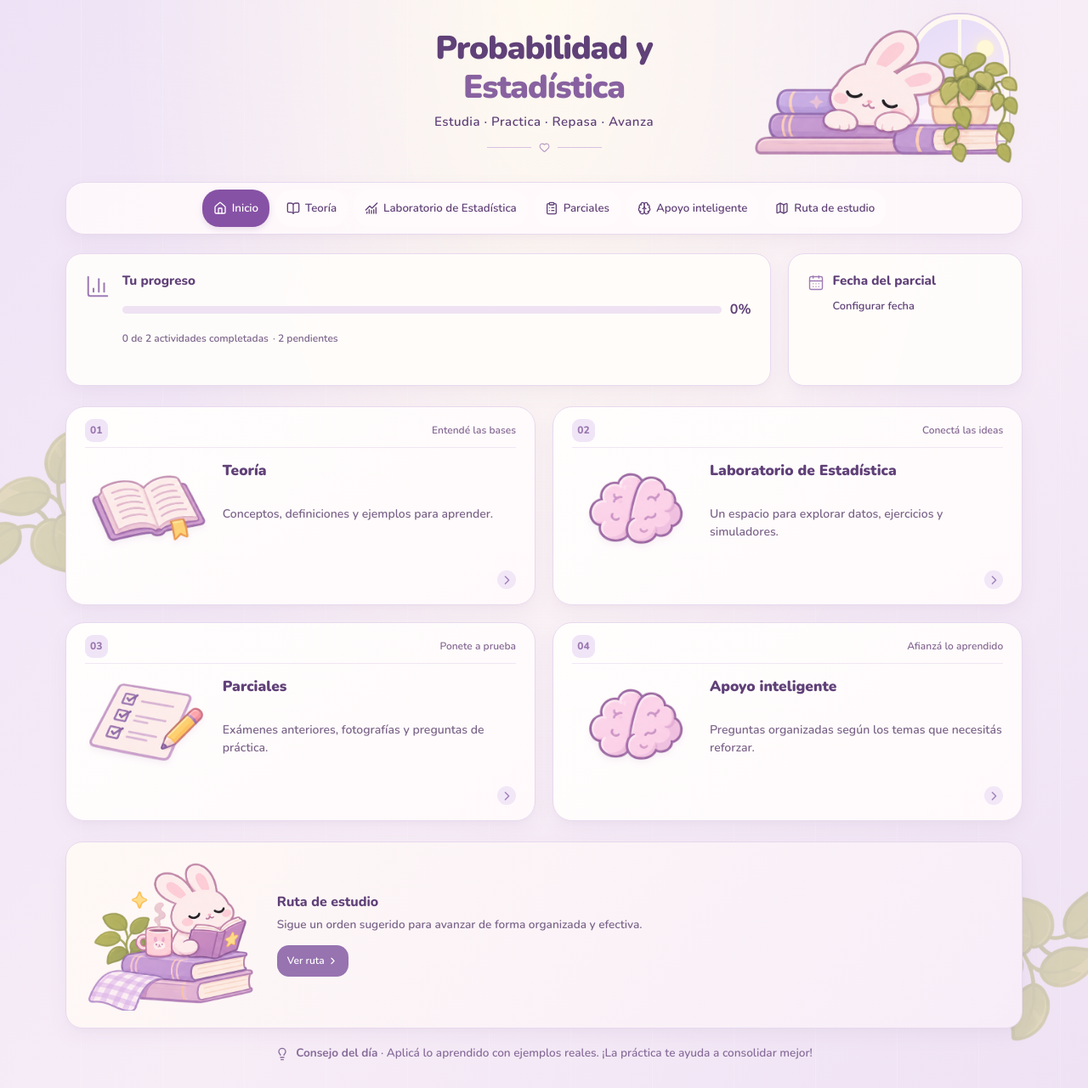
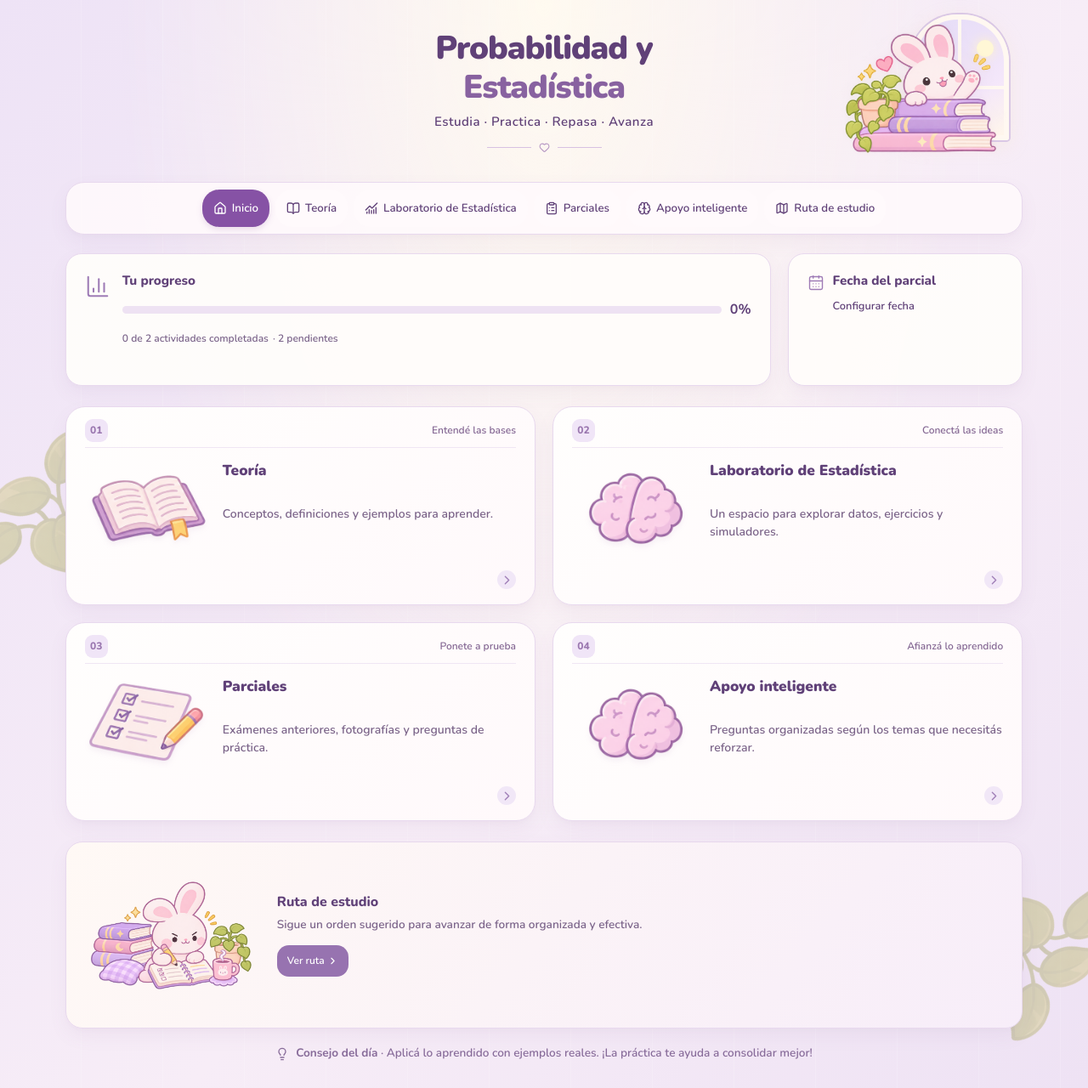
Before and after one commit to NadiaEnoaRizoAvalos/Probabilidad_estadistica, a React (Vite) app: page / in a window 1280 px wide. Shown: the whole page at 85% size. Built offline with nearby package versions, Linux system fonts and the light colour scheme.

Commit message:
style: reemplazar conejitos por las nuevas ilustraciones pastel

```diff
--- a/src/data/assets.ts
+++ b/src/data/assets.ts
@@ -1,5 +1,5 @@
-import resting from "../assets/01_conejito_descansando.png";
-import reading from "../assets/02_conejito_leyendo.png";
+import resting from "../assets/conejito-bienvenida.png";
+import reading from "../assets/conejito-estudiando.png";
 import theory from "../assets/03_libro_teoria.png";
 
 import exams from "../assets/06_parciales.png";
--- a/src/styles/home-study.css
+++ b/src/styles/home-study.css
@@ -11,7 +11,7 @@
 .library.library-home .brand-title { font-size: clamp(1.8rem, 3vw, 2.4rem); }
 .library.library-home .home-room { grid-column: 3; position: relative; width: min(320px, 100%); height: 180px; justify-self: end; pointer-events: none; }
 .library.library-home .home-room .window { top: 0; right: 16px; width: 116px; height: 148px; }
-.library.library-home .resting-bunny { bottom: 0; right: 0; width: 100%; height: auto; }
+.library.library-home .resting-bunny { bottom: 0; right: 0; width: 100%; height: 100%; object-fit: contain; object-position: bottom right; }
 .library-home .stats-grid { grid-template-columns: minmax(0, 3fr) minmax(220px, 1fr); grid-auto-rows: 1fr; gap: 20px; }
 .library-home .stats-grid .stat-card { grid-column: auto; min-height: 156px; flex-direction: row; align-items: flex-start; padding: 22px; }
 .library-home .stats-grid .stat-card > div { display: block; width: 100%; }
@@ -30,7 +30,7 @@
 .library-home .circle-arrow { position: static; grid-column: 2; justify-self: end; align-self: end; }
 .library-home .bottom-grid { grid-column: auto; grid-template-columns: minmax(0, 1fr); gap: 18px; margin-top: 24px; }
 .library-home .route-card { display: grid; grid-template-columns: 200px minmax(0, 1fr); gap: 24px; padding: 20px 24px; background: linear-gradient(130deg, #fff9f5, #f7edf9); }
-.library-home .route-card .reading-bunny { width: 200px; height: auto; max-width: 100%; margin: 0; }
+.library-home .route-card .reading-bunny { width: 200px; height: auto; aspect-ratio: 545 / 484; object-fit: contain; max-width: 100%; margin: 0; }
 .library-home .route-copy { min-width: 0; }
 .library-home .route-card .small-button { display: inline-flex; margin: 14px 0 0; }
 .library-home .daily-tip { display: flex; align-items: baseline; justify-content: center; gap: 8px; margin: 0; color: #886c9a; text-align: center; font-size: .85rem; line-height: 1.65; }
```
Also changed, not shown: src/assets/conejito-bienvenida.png (added), src/assets/conejito-estudiando.png (added).
